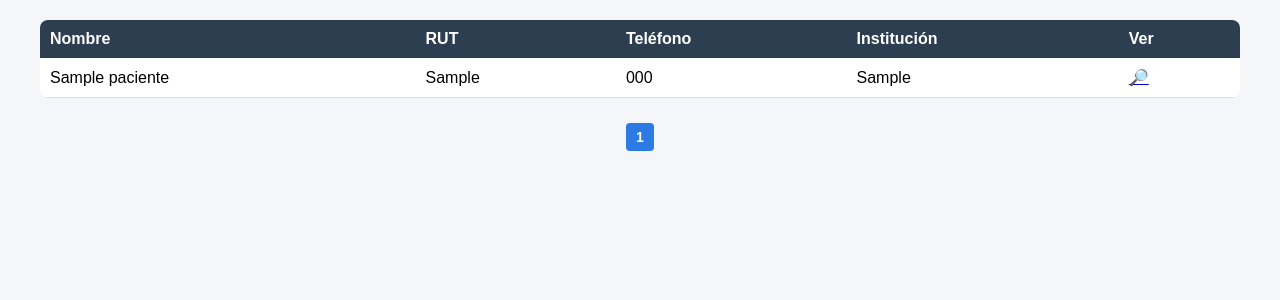
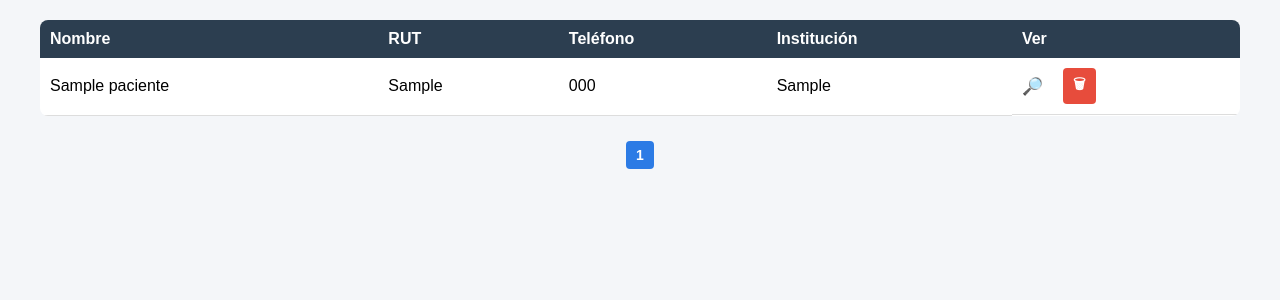
Before and after one commit to PauloJacko/pacientes_optica, a Django app: page /dashboard/ in a window 1280 px wide. Shown: the part 150-450 px from the top of the page. Run offline with Django 5.2, Linux system fonts and the light colour scheme; a user stored in the database is signed in; tables that the repository leaves empty hold one stand-in row (values such as "Sample post").

Commit message:
Boton eliminar agregado con lógica para eliminar pacientes desde el dashboard. Se agregó la ruta correspondiente en urls.py y se importaron las librerías necesarias en views.py. Además, se ajustó el estilo del botón eliminar en el template dashboard.html.

```diff
--- a/login/templates/login/dashboard.html
+++ b/login/templates/login/dashboard.html
@@ -432,6 +432,34 @@
           padding: 5px 0;
         }
       }
+
+      /* ACCIONES TABLA */
+
+      .acciones{
+        display:flex;
+        gap:20px;
+        align-items:center;
+      }
+
+      .btn-ver{
+        text-decoration:none;
+        font-size:17px;
+      }
+
+      .btn-eliminar{
+        background:#e74c3c;
+        color:white;
+        border:none;
+        padding:6px 10px;
+        border-radius:4px;
+        cursor:pointer;
+        font-size:14px;
+        transition:0.2s;
+      }
+
+      .btn-eliminar:hover{
+        background:#c0392b;
+      }
     </style>
   </head>
 
@@ -484,8 +512,9 @@
               <td>{{ paciente.rut }}</td>
               <td>{{ paciente.telefono }}</td>
               <td>{{ paciente.institucion }}</td>
-              <td>
-                <a href="#">🔎</a>
+              <td class="acciones">
+                <a href="#" class="btn-ver">🔎</a>
+                <button class="btn-eliminar" onclick="abrirModalEliminar({{ paciente.id }}, '{{ paciente.nombre }}')">🗑</button>
               </td>
             </tr>
           {% empty %}
@@ -625,6 +654,43 @@
         </div>
       </div>
 
+      <!-- MODAL ELIMINAR -->
+
+      <div id="modalEliminar" class="modal">
+        <div class="modal-content" style="max-width:420px">
+
+          <div class="modal-header">
+            <h2>Eliminar paciente</h2>
+            <span class="modal-close" onclick="cerrarModalEliminar()">✕</span>
+          </div>
+
+          <div class="modal-body">
+
+            <p id="textoEliminar" style="margin-bottom:20px"></p>
+
+            <div style="display:flex; gap:10px">
+
+              <button
+                type="button"
+                onclick="confirmarEliminar()"
+                style="background:#e74c3c">
+                Eliminar
+              </button>
+
+              <button
+                type="button"
+                onclick="cerrarModalEliminar()"
+                style="background:#95a5a6">
+                Cancelar
+              </button>
+
+            </div>
+
+          </div>
+
+        </div>
+      </div>
+
       <script>
         let pacienteId = null
 
@@ -731,6 +797,46 @@
 
         if (rutPaciente) formatearRutInput(rutPaciente)
         if (rutBusqueda) formatearRutInput(rutBusqueda)
+
+      let pacienteEliminarId = null
+
+      const modalEliminar = document.getElementById("modalEliminar")
+      const textoEliminar = document.getElementById("textoEliminar")
+
+      function abrirModalEliminar(id, nombre){
+
+        pacienteEliminarId = id
+
+        textoEliminar.innerHTML =
+          "¿Seguro que deseas eliminar al paciente <b>" + nombre + "</b> ?<br><br>Esta acción no se puede deshacer."
+
+        modalEliminar.style.display = "flex"
+      }
+
+      function cerrarModalEliminar(){
+        modalEliminar.style.display = "none"
+      }
+
+      function confirmarEliminar(){
+
+        fetch(`/pacientes/eliminar/${pacienteEliminarId}/`,{
+          method:"POST",
+          headers:{
+            "X-CSRFToken": getCookie("csrftoken")
+          }
+        })
+        .then(r=>r.json())
+        .then(data=>{
+
+          if(data.success){
+            location.reload()
+          }else{
+            alert("Error al eliminar")
+          }
+
+        })
+
+      }
       </script>
     </div>
   </body>
--- a/login/urls.py
+++ b/login/urls.py
@@ -5,4 +5,5 @@ urlpatterns = [
     path('', views.login_view, name='login'),
     path('dashboard/', views.dashboard, name='dashboard'),
     path('logout/', views.logout_view, name='logout'),
+    path('pacientes/eliminar/<int:id>/', views.eliminar_paciente, name='eliminar_paciente'),
 ]
--- a/login/views.py
+++ b/login/views.py
@@ -1,12 +1,13 @@
 from django.shortcuts import render, redirect
 from django.contrib.auth import authenticate, login as auth_login, logout
 from django.contrib.auth.decorators import login_required
+from django.views.decorators.http import require_POST
+from django.http import JsonResponse
 from django.core.paginator import Paginator
 
 from usuarios.models import Paciente
 from usuarios.forms import PacienteForm
 from evaluaciones.forms import EvaluacionForm
-
 
 def login_view(request):
 
@@ -67,3 +68,17 @@ def logout_view(request):
 
     logout(request)
     return redirect('login')
+
+@require_POST
+@login_required
+def eliminar_paciente(request, id):
+
+    try:
+        paciente = Paciente.objects.get(id=id)
+        paciente.delete()
+
+        return JsonResponse({'success': True})
+
+    except Paciente.DoesNotExist:
+
+        return JsonResponse({'success': False})
```
